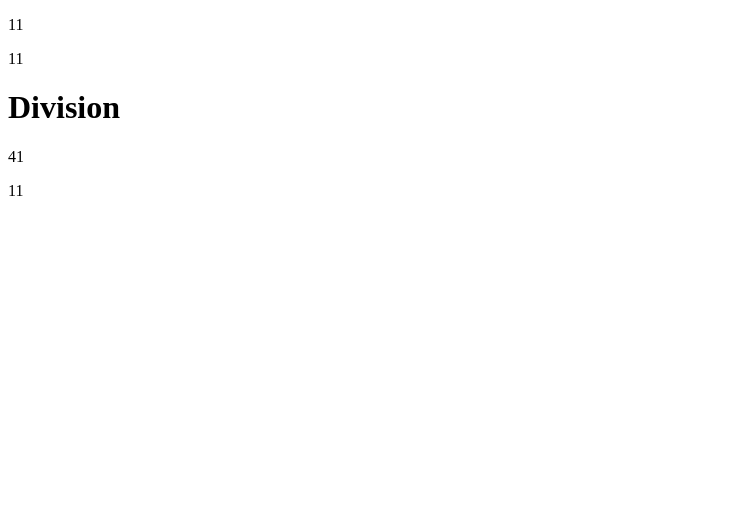
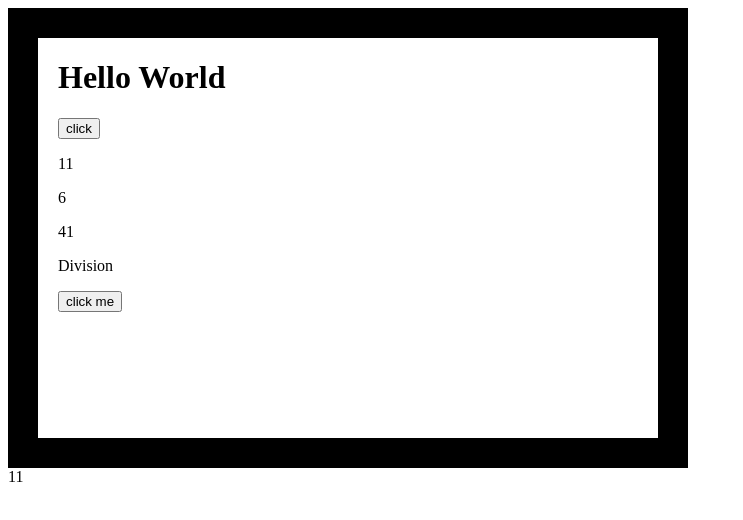
Before and after one commit to Charity-23/master_JS, a plain HTML site: page index.html in a window 1280 px wide. Shown: the whole page, without its empty margins (0-743 px from the left). Drawn offline with Linux system fonts and the light colour scheme.

Commit message:
Introduction to JavaScript

```diff
--- a/JS/day_1.js
+++ b/JS/day_1.js
@@ -11,8 +11,9 @@ Variables holds/stores the data values
         var y = 6;
         var z = x + y;
         var l = z + y * x;
+        var t = "Welcome to the World of JavaScript";
         document.getElementById("p01").innerHTML = z;
-        document.getElementById("p02").innerHTML = z;
+        document.getElementById("p02").innerHTML = y;
         document.getElementById("p05").innerHTML  = l;
         console.log(z);
         document.write (z);
--- a/index.html
+++ b/index.html
@@ -5,13 +5,19 @@
     <meta http-equiv="X-UA-Compatible" content="IE=edge">
     <meta name="viewport" content="width=device-width, initial-scale=1.0">
     <title>mastering JavaScript</title>
+    <link rel="stylesheet" type="text/css" href="styles/style1.css">
 </head>
 <body>
-    <p id="p01"></p>
-    <p id="p02"></p>
-    <p id="p03"></p>
-    <h1 id="p04">Division</h1>
-    <p id="p05">Modules</p>
+    <div class="container">
+        <h1 id="demo">Hello World</h1>
+        <button type="button" onclick="document.getElementById('demo').innerHTML = t">click</button><br>
+        <p id="p01"></p>
+        <p id="p02"></p>
+        <p id="p03"></p>
+        <p id="p05">Modules</p>
+        <p id="p04">Division</p>
+        <button type="button" onclick="document.getElementById('p04').innerHTML = l">click me</button><br>
+    </div>
     <script type="text/javascript" src="JS/day_1.js"></script>
 </body>
 </html>
--- /dev/null
+++ b/styles/style1.css
@@ -0,0 +1,6 @@
+.container{
+    width: 600px;
+    height: 400px;
+    border: 30px solid black;
+    padding-left: 20px;
+}
```
Also changed, not shown: 1 other file.
